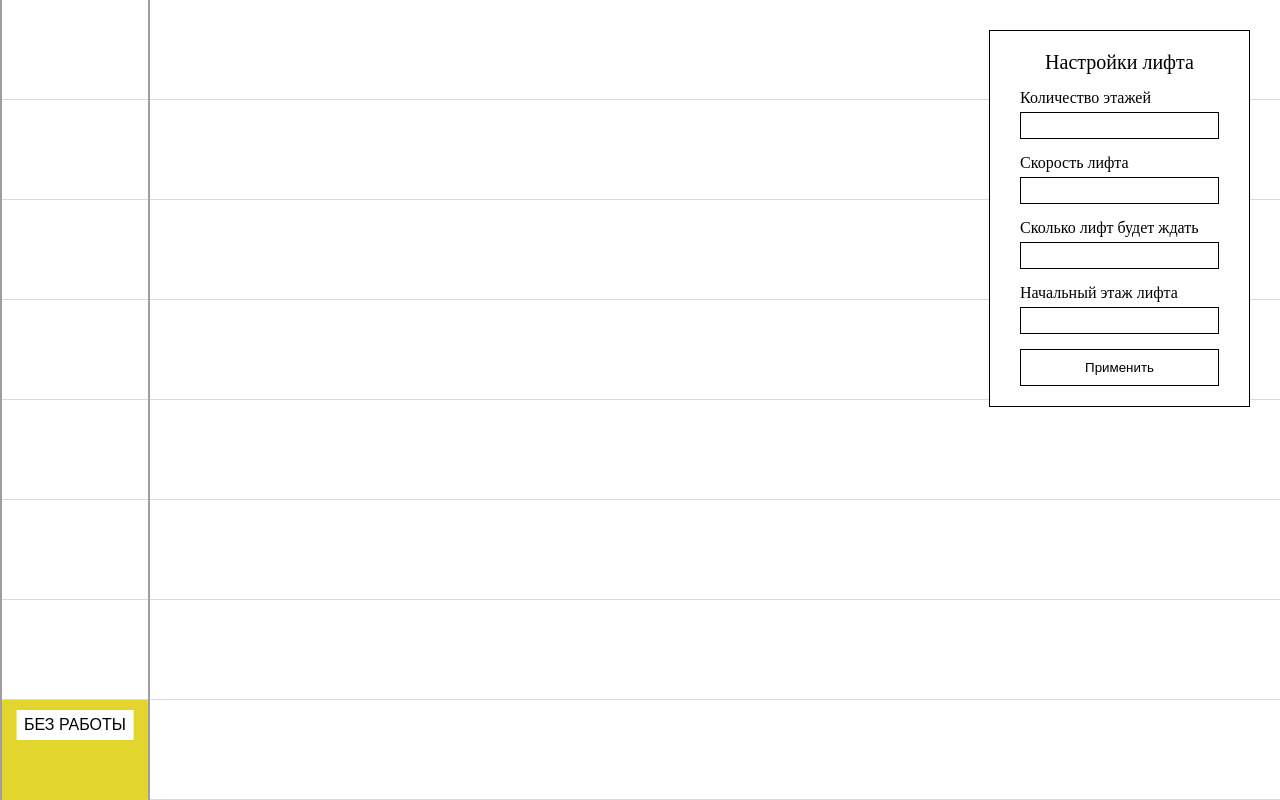
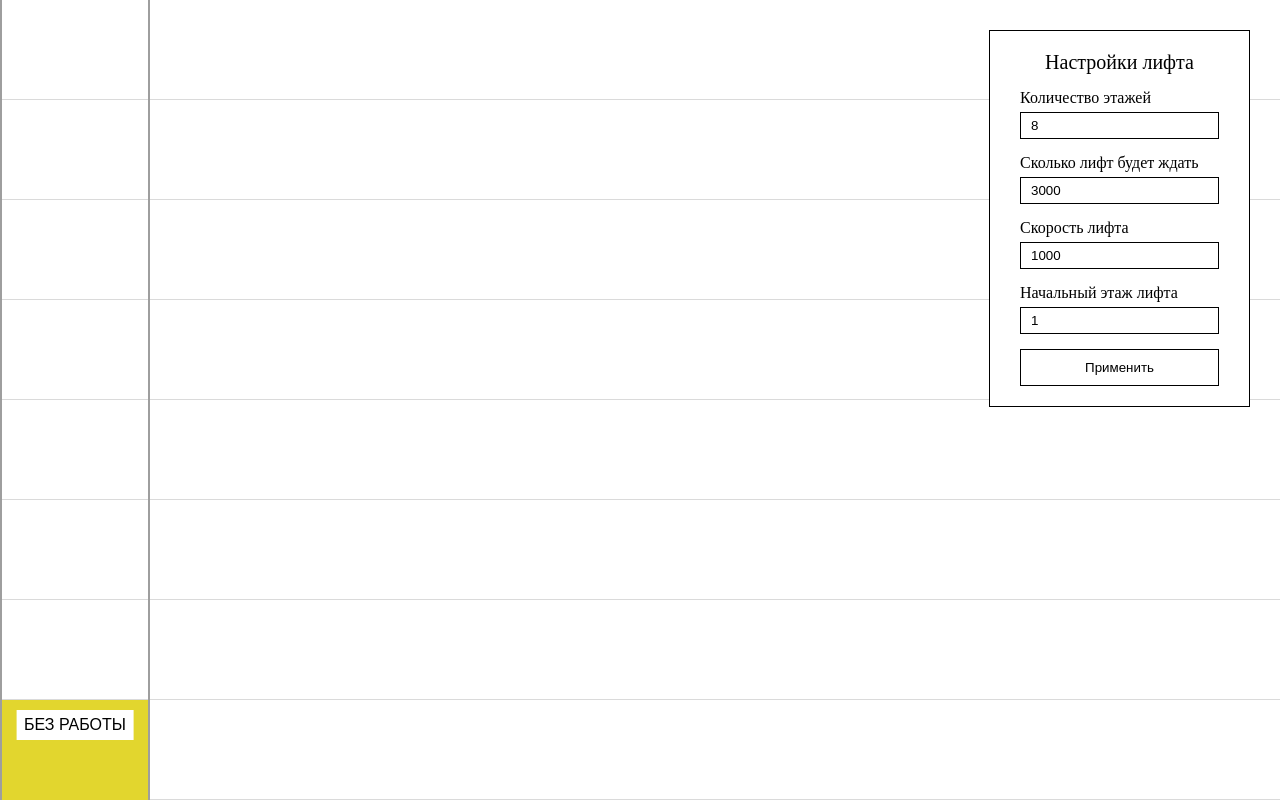
Before and after one commit to nikita-developer/true-conf, a Vue app: page / in a window 1280 px wide. Built offline with nearby package versions, Linux system fonts and the light colour scheme.

Commit message:
Добавил логику с настройками лифта

```diff
--- a/src/components/Hall/Hall.vue
+++ b/src/components/Hall/Hall.vue
@@ -1,17 +1,9 @@
 <template>
 	<div class="hall">
-		<Options
-			:steps:="steps"
-			:delay:="delay"
-			:duration:="duration"
-			:step:="step"
-			class="hall__options"
-		>
-
-		</Options>
 		<div class="hall__row"
 			v-for="(step, index) in steps"
 			:key="step"
+			:style="{height: hallRowHeight() + '%'}"
 		>
 			<Pagination
 				@paginationActive="paginationActive"
@@ -32,6 +24,14 @@
 			class="hall__elevator"
 		>
 		</Elevator>
+		<Options
+			@newDataOptions="newDataOptions"
+			:steps="steps"
+			:delay="delay"
+			:duration="duration"
+			:step="step"
+			class="hall__options"
+		></Options>
 	</div>
 </template>
 
@@ -65,6 +65,18 @@ import Options from '../Options/Options.vue';
 			removeActivePagination(step) {
 				this.removeIsActivePagination = step
 			},
+			newDataOptions(newOptions) {
+				this.steps = newOptions.steps
+				this.delay = newOptions.delay
+				this.duration = newOptions.duration
+				this.step = newOptions.step
+			},
+			hallRowHeight() {
+                return 100 / this.steps
+            },
+		},
+		mounted() {
+            this.hallRowHeight()
         }
 	}
 </script>
--- a/src/components/Hall/styles/hall.scss
+++ b/src/components/Hall/styles/hall.scss
@@ -14,8 +14,7 @@
 
     &__row {
         position: relative;
-        height: 20%;
-        min-height: 100px;
+        min-height: 30px;
         border-bottom: 1px solid rgb(218, 218, 218);
 
         &:first-child {
--- a/src/components/Options/Options.vue
+++ b/src/components/Options/Options.vue
@@ -1,21 +1,44 @@
 <template>
-    <form class="options">
+    <form class="options" @submit.prevent="readyOptions">
         <div class="options__title">Настройки лифта</div>
         <label class="options__label">
             <p class="options__text">Количество этажей</p>
-            <input min="2" class="options__field" type="number">
+            <input
+                min="2"
+                class="options__field"
+                type="number"
+                v-model="newSteps"
+            >
+        </label>
+        <label class="options__label">
+            <p class="options__text">Сколько лифт будет ждать</p>
+            <input
+                min="1000"
+                step="1000"
+                class="options__field"
+                type="number"
+                v-model="newDelay"
+            >
         </label>
         <label class="options__label">
             <p class="options__text">Скорость лифта</p>
-            <input min="1" class="options__field" type="number">
-        </label>
-        <label class="options__label">
-            <p class="options__text">Сколько лифт будет ждать</p>
-            <input min="1" class="options__field" type="number">
+            <input
+                min="1000"
+                step="1000"
+                class="options__field"
+                type="number"
+                v-model="newDuration"
+            >
         </label>
         <label class="options__label">
             <p class="options__text">Начальный этаж лифта</p>
-            <input min="1" class="options__field" type="number">
+            <input
+                min="1"
+                :max="steps"
+                class="options__field"
+                type="number"
+                v-model="newStep"
+            >
         </label>
         <button class="options__btn">Применить</button>
     </form>
@@ -23,7 +46,26 @@
 
 <script>
     export default {
-
+        props: ["steps", "delay", "duration", "step"],
+        data() {
+            return {
+                newSteps: this.steps,
+				newDelay: this.delay,
+				newDuration: this.duration,
+				newStep: this.step,
+            }
+        },
+        methods: {
+            readyOptions() {
+                let dataOptions = {
+                    steps: this.newSteps,
+                    delay: this.newDelay,
+                    duration: this.newDuration,
+                    step: this.newStep,
+                }
+                this.$emit('newDataOptions', dataOptions)
+            }
+        }
     }
 </script>
 
```
Lines whose indentation alone changed are shown as unchanged.
